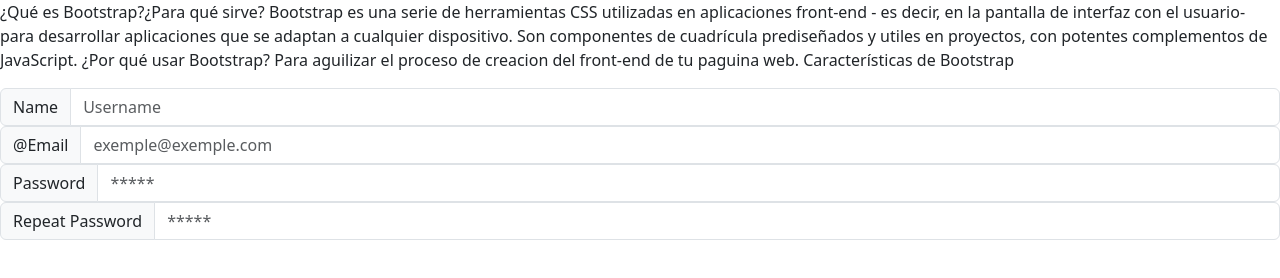
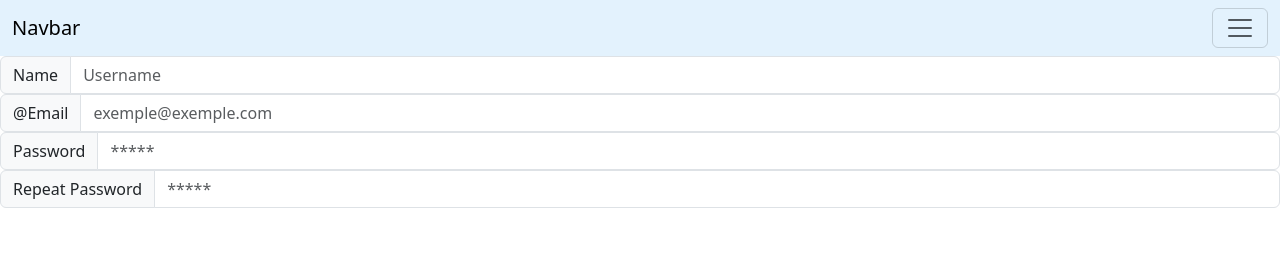
Before and after one commit to VolodymyrKolomiets/ProjectWhithAdrian, a plain HTML site: page index.html in a window 1280 px wide. Drawn offline with Linux system fonts and the light colour scheme.

Commit message:
add new readme and structure html by bootstrap

```diff
--- a/index.html
+++ b/index.html
@@ -9,23 +9,23 @@
 </head>
 <body>
 
-    <p class="Vlad">
-¿Qué es Bootstrap?¿Para qué sirve?
-
-Bootstrap es una serie de herramientas CSS utilizadas en
-aplicaciones front-end - es decir, en la pantalla de
-interfaz con el usuario-
-para desarrollar aplicaciones que se adaptan a
-cualquier dispositivo. Son componentes de cuadrícula
-prediseñados y utiles en proyectos, con potentes
-complementos de JavaScript.
-
-¿Por qué usar Bootstrap?
-
-Para aguilizar el proceso de creacion del front-end
-de tu paguina web.
-
-Características de Bootstrap
+    <nav class="navbar" style="background-color: #e3f2fd;">
+        <div class="container-fluid">
+            <a class="navbar-brand" href="#">Navbar</a>
+            <button class="navbar-toggler" type="button" data-bs-toggle="collapse" data-bs-target="#navbarSupportedContent" aria-controls="navbarSupportedContent" aria-expanded="false" aria-label="Toggle navigation">
+              <span class="navbar-toggler-icon"></span>
+            </button>
+            <div class="collapse navbar-collapse" id="navbarSupportedContent">
+              <ul class="navbar-nav me-auto mb-2 mb-lg-0">
+                <li class="nav-item">
+                  <a class="nav-link active" aria-current="page" href="index.html">Home</a>
+                </li>
+                <li class="nav-item">
+                  <a class="nav-link" href="users.html">Usuarios</a>
+              </form>
+            </div>
+          </div>
+      </nav>
 
 
       <div class="input-group flex-nowrap">
```
